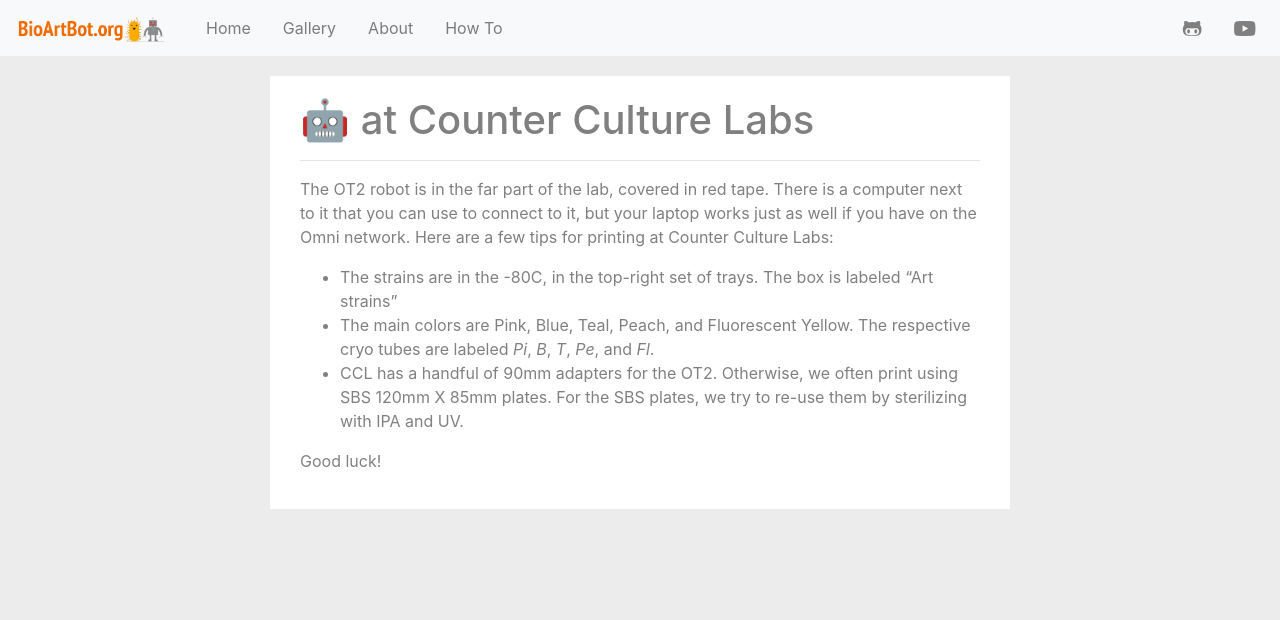
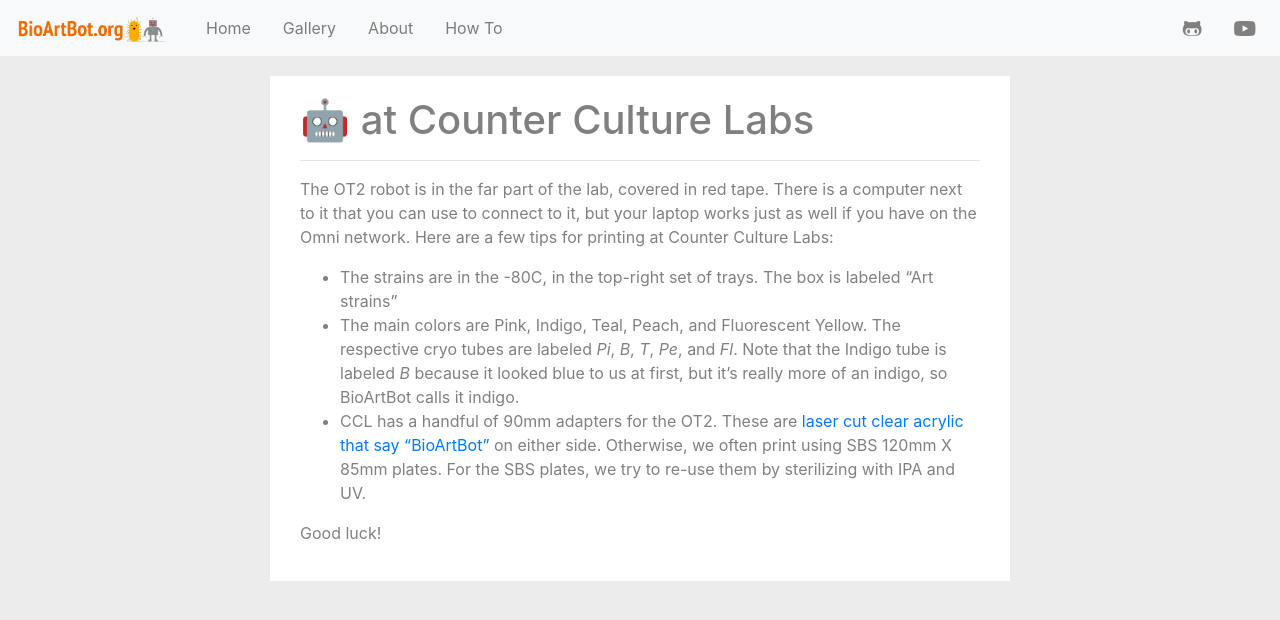
Before and after one commit to BioArtBot/blog, a Jekyll site: the page built from specifics/ccl-oakland.markdown, in a window 1280 px wide. Shown: the top 620 px of the page. Built offline with Jekyll 4.4.1, drawn with Linux system fonts in a browser that asks for light colours; nearby versions of some CDN libraries.

Commit message:
update CCL How To

```diff
--- a/specifics/ccl-oakland.markdown
+++ b/specifics/ccl-oakland.markdown
@@ -7,7 +7,7 @@
 The OT2 robot is in the far part of the lab, covered in red tape. There is a computer next to it that you can use to connect to it, but your laptop works just as well if you have on the Omni network. Here are a few tips for printing at Counter Culture Labs:
 
 - The strains are in the -80C, in the top-right set of trays. The box is labeled "Art strains"
-- The main colors are Pink, Blue, Teal, Peach, and Fluorescent Yellow. The respective cryo tubes are labeled _Pi_, _B_, _T_, _Pe_, and _Fl_.
-- CCL has a handful of 90mm adapters for the OT2. Otherwise, we often print using SBS 120mm X 85mm plates. For the SBS plates, we try to re-use them by sterilizing with IPA and UV.
+- The main colors are Pink, Indigo, Teal, Peach, and Fluorescent Yellow. The respective cryo tubes are labeled _Pi_, _B_, _T_, _Pe_, and _Fl_. Note that the Indigo tube is labeled _B_ because it looked blue to us at first, but it's really more of an indigo, so BioArtBot calls it indigo.
+- CCL has a handful of 90mm adapters for the OT2. These are [laser cut clear acrylic that say "BioArtBot"](https://github.com/BioArtBot/hardware_adapters/blob/master/90mm-SBS_BioArtBot.svg) on either side. Otherwise, we often print using SBS 120mm X 85mm plates. For the SBS plates, we try to re-use them by sterilizing with IPA and UV.
 
 Good luck!
```
